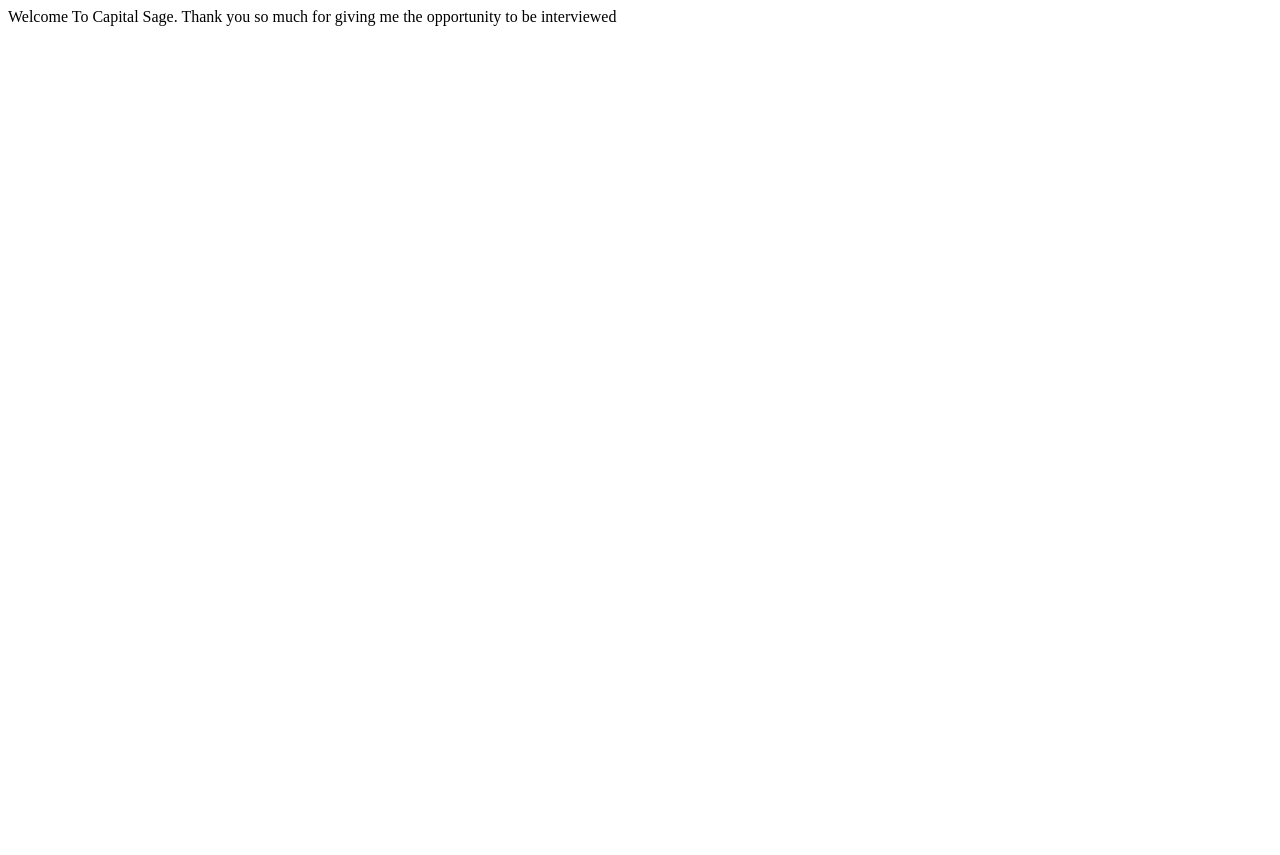
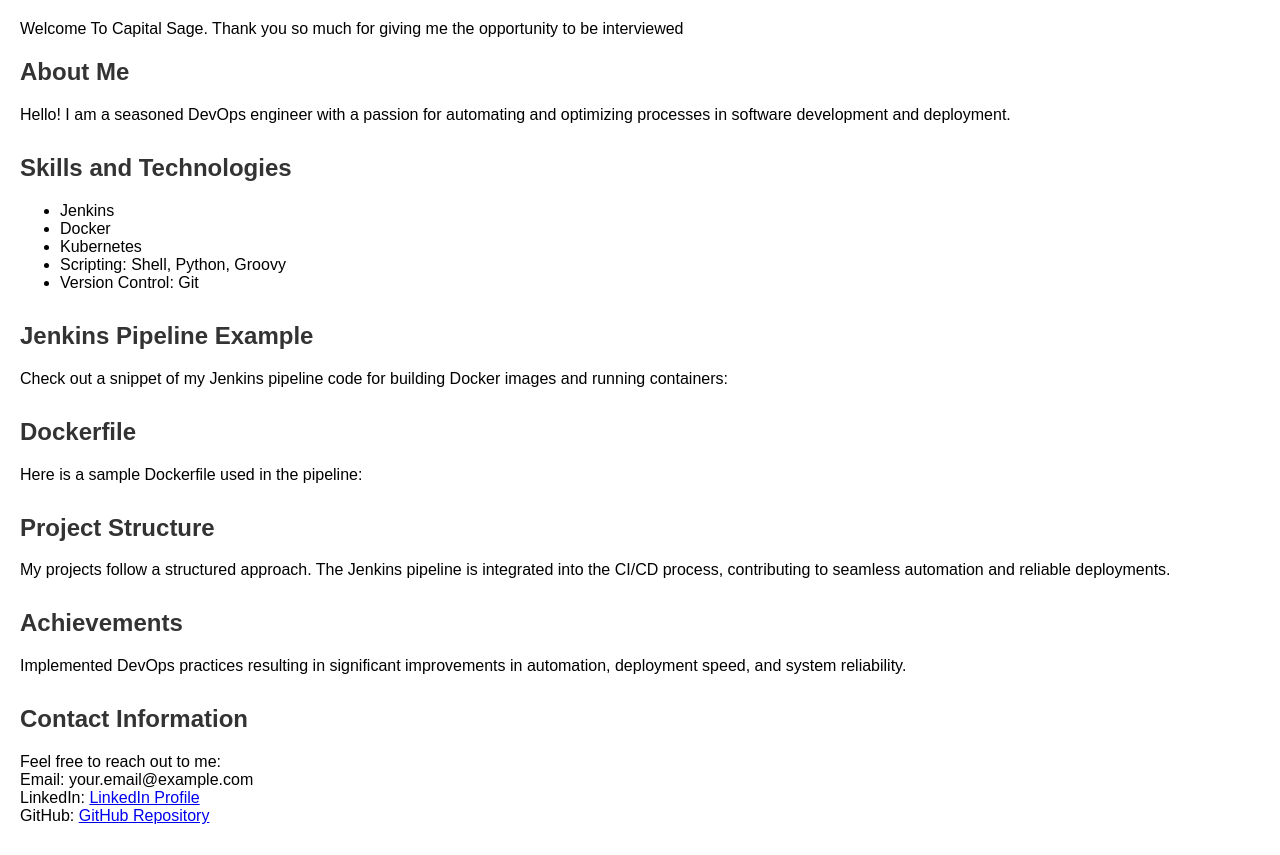
Before and after one commit to RidwanAz/jenkins-scm, a plain HTML site: page index.html in a window 1280 px wide. Before the commit the page ends 800 px from the top, so only its background shows below. Drawn offline with Linux system fonts and the light colour scheme.

Commit message:
Update index.html

```diff
--- a/index.html
+++ b/index.html
@@ -1,2 +1,95 @@
 Welcome To Capital Sage.
 Thank you so much for giving me the opportunity to be interviewed
+
+
+<!DOCTYPE html>
+<html lang="en">
+<head>
+    <meta charset="UTF-8">
+    <meta name="viewport" content="width=device-width, initial-scale=1.0">
+    <title>DevOps Engineer Portfolio</title>
+    <style>
+        body {
+            font-family: 'Arial', sans-serif;
+            margin: 20px;
+        }
+        section {
+            margin-bottom: 30px;
+        }
+        h2 {
+            color: #333;
+        }
+    </style>
+</head>
+<body>
+
+    <section>
+        <h2>About Me</h2>
+        <p>
+            Hello! I am a seasoned DevOps engineer with a passion for automating and optimizing processes in software development and deployment.
+        </p>
+    </section>
+
+    <section>
+        <h2>Skills and Technologies</h2>
+        <ul>
+            <li>Jenkins</li>
+            <li>Docker</li>
+            <li>Kubernetes</li>
+            <li>Scripting: Shell, Python, Groovy</li>
+            <li>Version Control: Git</li>
+            <!-- Add other relevant skills here -->
+        </ul>
+    </section>
+
+    <section>
+        <h2>Jenkins Pipeline Example</h2>
+        <p>
+            Check out a snippet of my Jenkins pipeline code for building Docker images and running containers:
+            <br>
+            <code>
+                <!-- Your Jenkins pipeline code here -->
+            </code>
+        </p>
+    </section>
+
+    <section>
+        <h2>Dockerfile</h2>
+        <p>
+            Here is a sample Dockerfile used in the pipeline:
+            <br>
+            <code>
+                <!-- Your Dockerfile content here -->
+            </code>
+        </p>
+    </section>
+
+    <section>
+        <h2>Project Structure</h2>
+        <p>
+            My projects follow a structured approach. The Jenkins pipeline is integrated into the CI/CD process, contributing to seamless automation and reliable deployments.
+        </p>
+    </section>
+
+    <section>
+        <h2>Achievements</h2>
+        <p>
+            Implemented DevOps practices resulting in significant improvements in automation, deployment speed, and system reliability.
+        </p>
+    </section>
+
+    <section>
+        <h2>Contact Information</h2>
+        <p>
+            Feel free to reach out to me:
+            <br>
+            Email: your.email@example.com
+            <br>
+            LinkedIn: <a href="https://www.linkedin.com/in/your-linkedin-profile" target="_blank">LinkedIn Profile</a>
+            <br>
+            GitHub: <a href="https://github.com/your-github-username" target="_blank">GitHub Repository</a>
+        </p>
+    </section>
+
+</body>
+</html>
```
